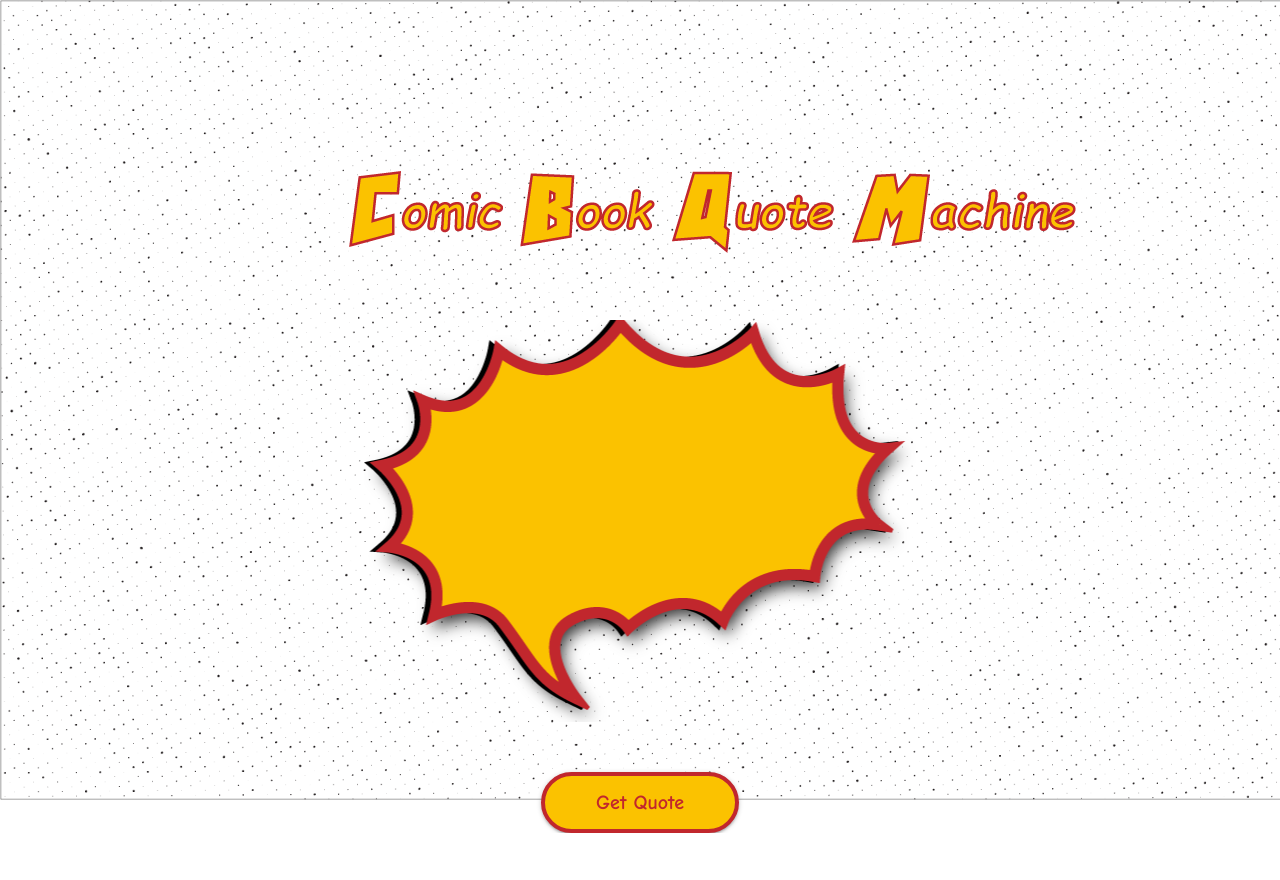
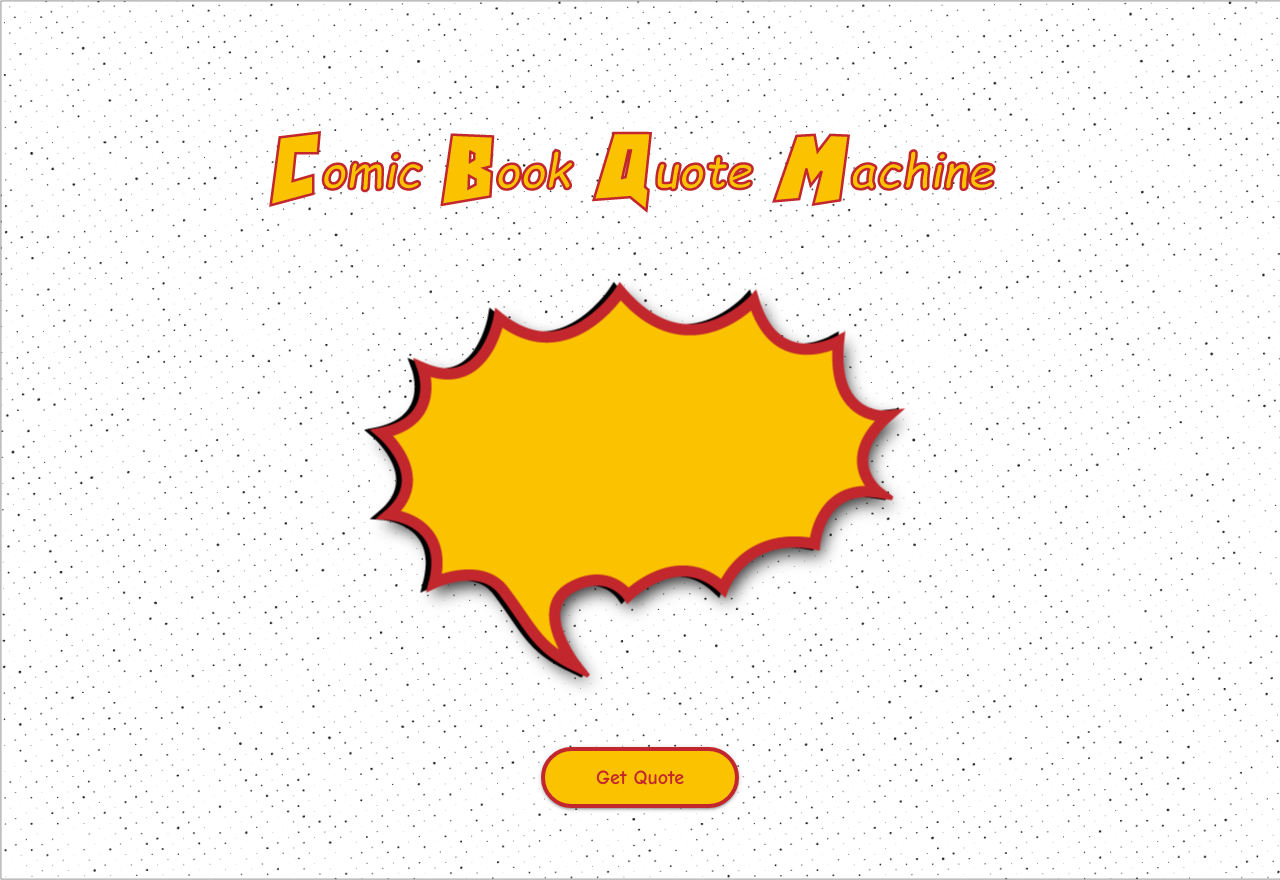
Before and after one commit to MikeBoyd16/comic-book-quote-machine, a plain HTML site: page src/index.html in a window 1280 px wide. Before the commit the page ends 833 px from the top, so only its background shows below. Drawn offline with Linux system fonts and the light colour scheme.

Commit message:
Adjust element positioning for lower resolution screens

```diff
--- a/src/style.css
+++ b/src/style.css
@@ -11,23 +11,21 @@ html {
 }
 
 body {
-  width: 50vw;
-  height: 50vh;
+  width: 100vw;
+  height: 100vh;
   margin: 0 auto;
 }
 
 #title {
   display: block;
   margin: auto;
-  margin-top: 15vh;
+  margin-top: 10vh;
 }
 
 #action-bubble {
+  width: 550px;
+  height: 415px;
   margin: 0 auto;
-  height: 31vh;
-  width: 10vw;
-  min-width: 550px;
-  min-height: 400px;
   display: fixed;
   text-align: center;
   background: url('images/action-bubble.png') no-repeat center;
@@ -37,7 +35,7 @@ body {
 #quote-text {
   width: 400px;
   height: 100px;
-  margin-top: 105px;
+  margin-top: 100px;
   margin-left: 65px;
   padding-top: 0px;
   color: #cc0000;
```
